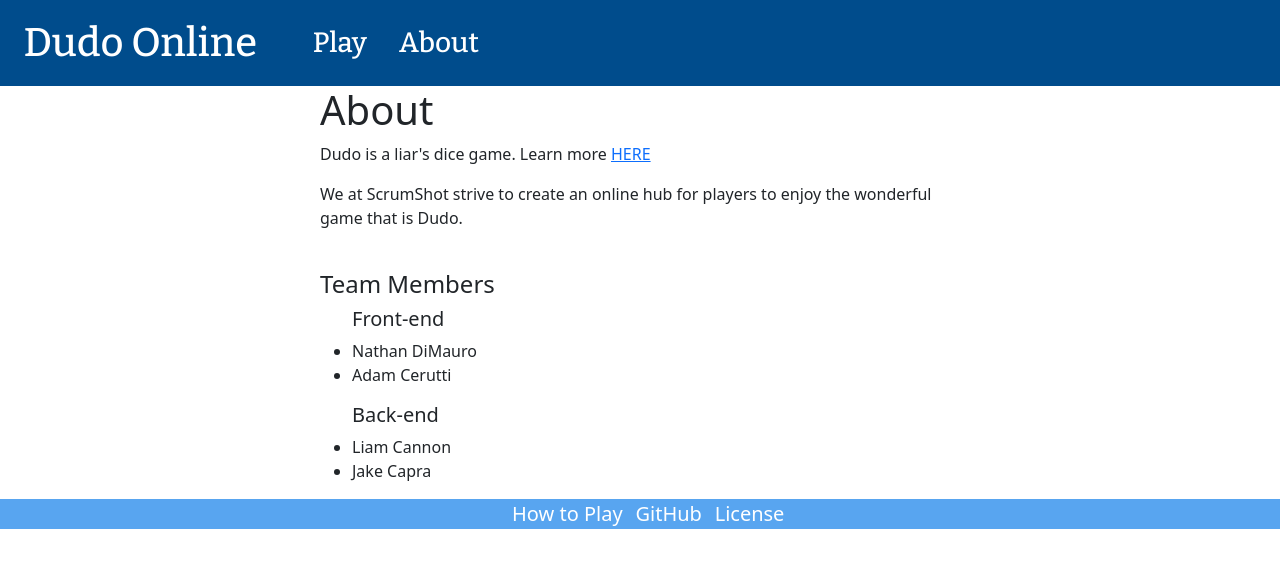
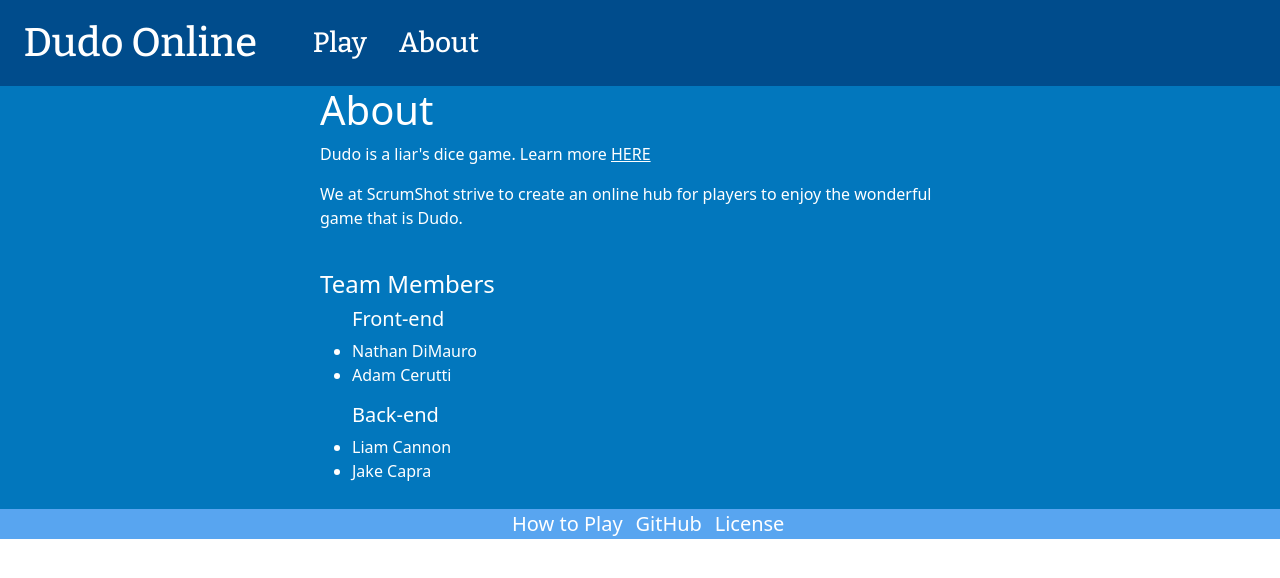
Before and after one commit to NathanDiMauro/Dudo, a React (Create React App) app in the folder client/dudo/: page /about in a window 1280 px wide. Shown: the top 578 px of the page. Built offline with nearby package versions, Linux system fonts and the light colour scheme.

Commit message:
Styling
Added proper styling to about.js and license.js

```diff
--- a/client/dudo/src/pages/about.js
+++ b/client/dudo/src/pages/about.js
@@ -1,13 +1,14 @@
 import React from 'react'
+import '../styles/about.css'
 
 class About extends React.Component {
     render() {
       return (
-        <><div style={{marginLeft: '25%',marginRight: '25%'}}>
+        <div id='about'>
         <h1>About</h1>
-        <p>Dudo is a liar's dice game. Learn more <a href="https://en.wikipedia.org/wiki/Dudo" target="_blank">HERE</a></p>
+        <p>Dudo is a liar's dice game. Learn more <a href="https://en.wikipedia.org/wiki/Dudo" target="new">HERE</a></p>
         <p>We at ScrumShot strive to create an online hub for players to enjoy the wonderful game that is Dudo.</p><br></br>
-        <p>
+        <div>
           <h4>Team Members</h4>
           <ul><h5>Front-end</h5>
             <li>Nathan DiMauro</li>
@@ -17,8 +18,8 @@ class About extends React.Component {
             <li>Liam Cannon</li>
             <li>Jake Capra</li>
           </ul>
-        </p>
-        </div></>
+        </div>
+        </div>
       )}
   }
   export default About
--- a/client/dudo/src/pages/license.js
+++ b/client/dudo/src/pages/license.js
@@ -1,16 +1,17 @@
 import React from 'react'
+import '../styles/license.css'
 
 class License extends React.Component {
     render() {
       return (
-        <><div style={{marginLeft: '25%',marginRight: '25%'}}>
+      <div id='license'>
         <h1>MIT License</h1>
         <p>Copyright (c) 2022 Liam Cannon, Nathan DiMauro, Adam Cerutti, Jake Capra</p><br></br>
         <p>Permission is hereby granted, free of charge, to any person obtaining a copy of this software and associated documentation files (the "Software"), to deal in the Software without restriction, including without limitation the rights to use, copy, modify, merge, publish, distribute, sublicense, and/or sell copies of the Software, and to permit persons to whom the Software is furnished to do so, subject to the following conditions:</p>
         <p>The above copyright notice and this permission notice shall be included in all copies or substantial portions of the Software.</p>
         <p>THE SOFTWARE IS PROVIDED "AS IS", WITHOUT WARRANTY OF ANY KIND, EXPRESS OR IMPLIED, INCLUDING BUT NOT LIMITED TO THE WARRANTIES OF MERCHANTABILITY, FITNESS FOR A PARTICULAR PURPOSE AND NONINFRINGEMENT. IN NO EVENT SHALL THE AUTHORS OR COPYRIGHT HOLDERS BE LIABLE FOR ANY CLAIM, DAMAGES OR OTHER LIABILITY, WHETHER IN AN ACTION OF CONTRACT, TORT OR OTHERWISE, ARISING FROM, OUT OF OR IN CONNECTION WITH THE SOFTWARE OR THE USE OR OTHER DEALINGS IN THE SOFTWARE.</p>
         <a href="https://github.com/JakeCapra/Scrumshot/blob/main/LICENSE.md?plain=1" target="_blank">License on GitHub</a>
-        </div></>
+      </div>
       )}
   }
   export default License
--- /dev/null
+++ b/client/dudo/src/styles/about.css
@@ -0,0 +1,11 @@
+#about {
+    padding-left: 25%;
+    padding-right: 25%;
+    padding-bottom: 10px;
+    background-color: #0277bd;
+    color:white;
+  }
+
+#about a {
+    color: white;
+}
--- /dev/null
+++ b/client/dudo/src/styles/license.css
@@ -0,0 +1,11 @@
+#license {
+    padding-left: 25%;
+    padding-right: 25%;
+    padding-bottom: 10px;
+    background-color: #0277bd;
+    color:white;
+  }
+
+#license a {
+    color: white;
+}
```
